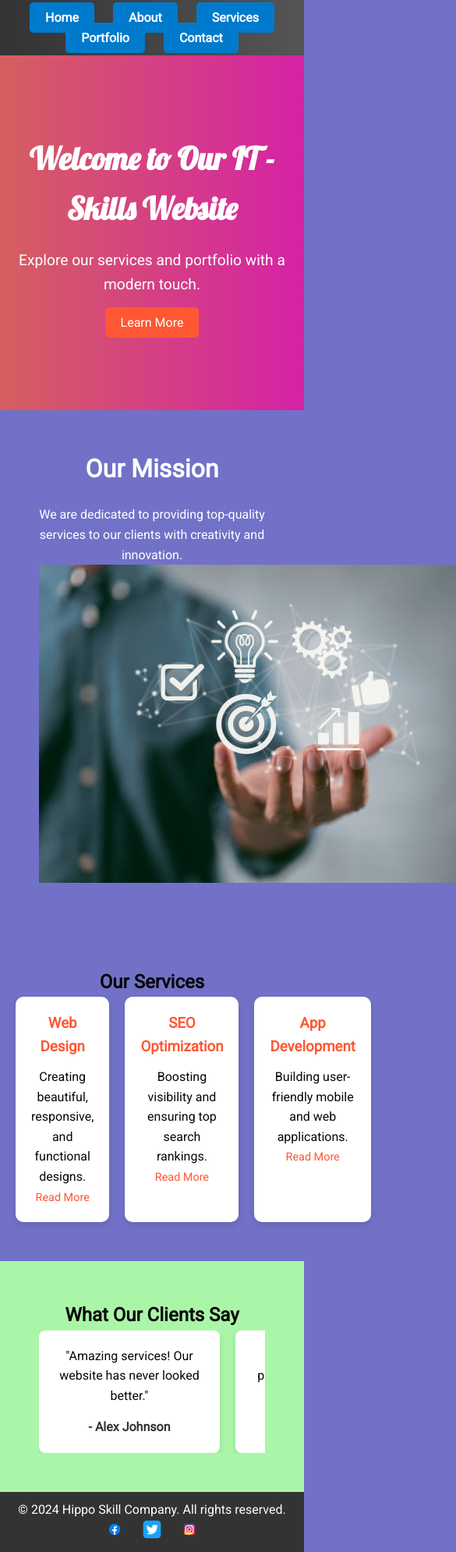
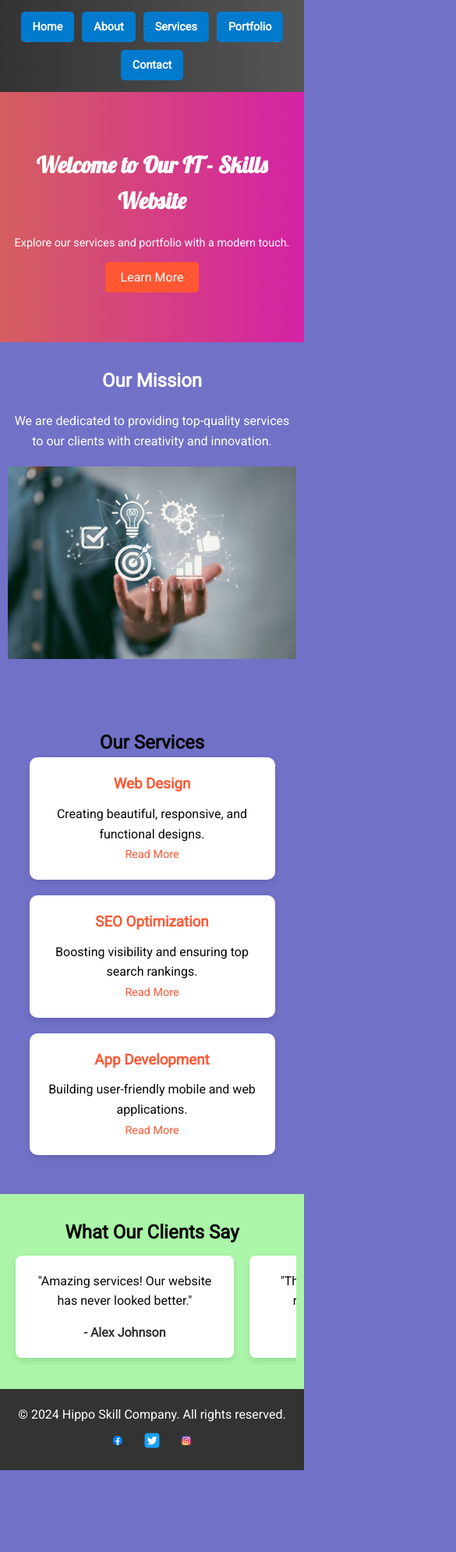
Before and after one commit to MdSiamShikder172/web1, a plain HTML site: page index.html in a window 390 px wide. Shown: the top 1990 px of the page at 78% size, 585 px wide, since content can reach past the window. After the commit the page ends 1885 px from the top, so only its background shows below. Drawn offline with Linux system fonts and the light colour scheme.

Commit message:
Sixth Commit v2(Fixed Index)

```diff
--- a/index.html
+++ b/index.html
@@ -30,7 +30,7 @@
     <section class="mission">
         <h2>Our Mission</h2>
         <p>We are dedicated to providing top-quality services to our clients with creativity and innovation.</p>
-        <img src="skills.jpg" alt="Our Mission">
+        <img src="skills.jpg" alt="Our Mission" class="mission-img">
     </section>
 
     <!-- Services Section with Hover Effects -->
--- a/styles.css
+++ b/styles.css
@@ -1,4 +1,3 @@
-
 * {
     box-sizing: border-box;
     margin: 0;
@@ -20,12 +19,18 @@ header {
     text-align: center;
 }
 
+.navbar {
+    display: flex;
+    justify-content: center;
+    flex-wrap: wrap;
+}
+
 .navbar a {
     text-decoration: none;
     color: #ffffff;
     background-color: #007acc; /* Button color */
     padding: 10px 20px;
-    margin: 0 10px;
+    margin: 5px; /* Adjusted margin for better spacing on mobile */
     border-radius: 5px;
     font-weight: bold;
     transition: background-color 0.3s ease, transform 0.3s ease;
@@ -40,6 +45,7 @@ header {
     background-color: #004c80; /* Even darker shade on click */
     transform: scale(0.95); /* Button pressed effect */
 }
+
 /* Hero Section with Gradient and Button Animation */
 .hero {
     background: linear-gradient(to right, rgba(255, 87, 51, 0.7), rgba(255, 0, 150, 0.7)), url('../images/hero.jpg');
@@ -79,13 +85,19 @@ header {
 .mission {
     background: url('../images/mission-bg.jpg') center/cover no-repeat;
     color: white;
-    padding: 50px;
+    padding: 50px 20px;
     text-align: center;
 }
 
 .mission h2 {
     margin-bottom: 20px;
     font-size: 2em;
+}
+
+.mission-img {
+    max-width: 100%;
+    height: auto;
+    margin-top: 20px;
 }
 
 /* Services Section with Hover Effects */
@@ -97,6 +109,7 @@ header {
 .service-cards {
     display: flex;
     justify-content: space-around;
+    flex-wrap: wrap; /* Allow cards to wrap on smaller screens */
     gap: 20px;
 }
 
@@ -127,15 +140,16 @@ header {
 
 /* Testimonials Slider */
 .testimonials {
-    padding: 50px;
+    padding: 50px 20px;
     background-color: #aaf5a7;
     text-align: center;
 }
 
 .testimonial-slider {
     display: flex;
-    overflow: auto;
+    overflow-x: auto;
     gap: 20px;
+    padding: 10px; /* Padding for better spacing */
 }
 
 .testimonial {
@@ -160,6 +174,10 @@ footer {
     text-align: center;
 }
 
+.social-links {
+    margin-top: 10px;
+}
+
 .social-links a {
     margin: 0 10px;
     display: inline-block;
@@ -173,3 +191,66 @@ footer {
 .social-links img:hover {
     transform: scale(1.2);
 }
+
+/* Media Queries for Responsive Design */
+@media (max-width: 768px) {
+    .hero h1 {
+        font-size: 2em; /* Reduce hero title size on mobile */
+    }
+
+    .hero p {
+        font-size: 1em; /* Reduce hero paragraph size */
+    }
+
+    .mission {
+        padding: 30px 10px; /* Adjust padding for mobile */
+    }
+
+    .mission h2 {
+        font-size: 1.5em; /* Smaller heading */
+    }
+
+    .service-cards {
+        flex-direction: column; /* Stack cards vertically */
+        align-items: center; /* Center align cards */
+    }
+
+    .card {
+        max-width: 90%; /* Full width on mobile */
+    }
+
+    .testimonials {
+        padding: 30px 10px; /* Adjust padding for mobile */
+    }
+
+    .testimonial {
+        max-width: 90%; /* Full width on mobile */
+    }
+
+    footer {
+        padding: 20px 10px; /* Adjust footer padding */
+    }
+
+    .social-links img {
+        width: 20px; /* Smaller icons on mobile */
+    }
+}
+
+@media (max-width: 480px) {
+    .navbar a {
+        padding: 8px 15px; /* Smaller padding for navbar links */
+        font-size: 0.9em; /* Smaller font size */
+    }
+
+    .hero {
+        padding: 70px 10px; /* Adjust hero section padding */
+    }
+
+    .hero h1 {
+        font-size: 1.8em; /* Further reduce size for smaller screens */
+    }
+
+    .hero p {
+        font-size: 0.9em; /* Further reduce size for smaller screens */
+    }
+}
```
